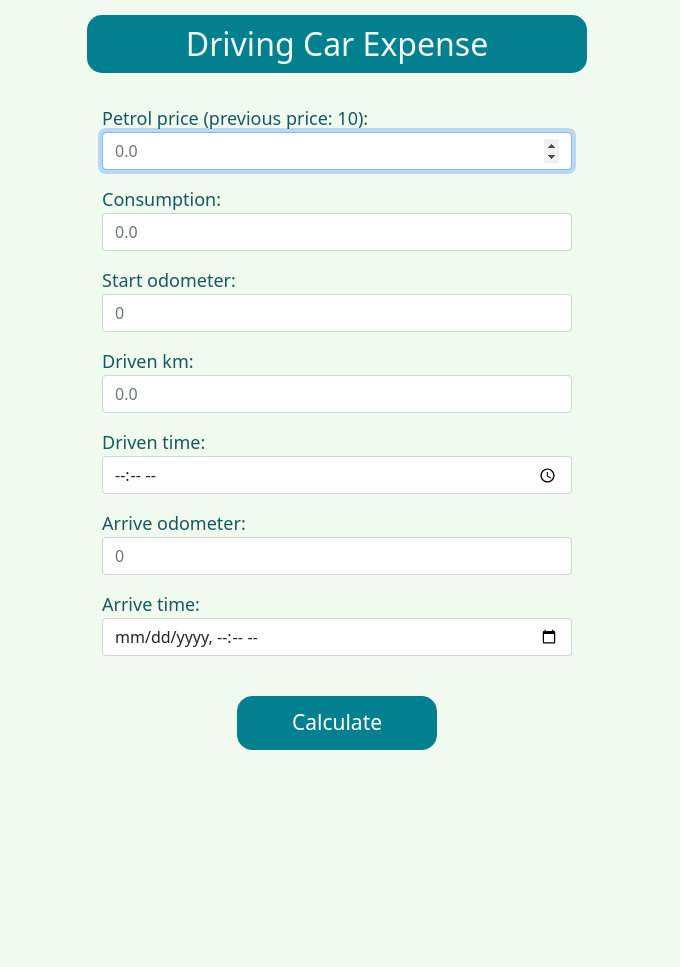
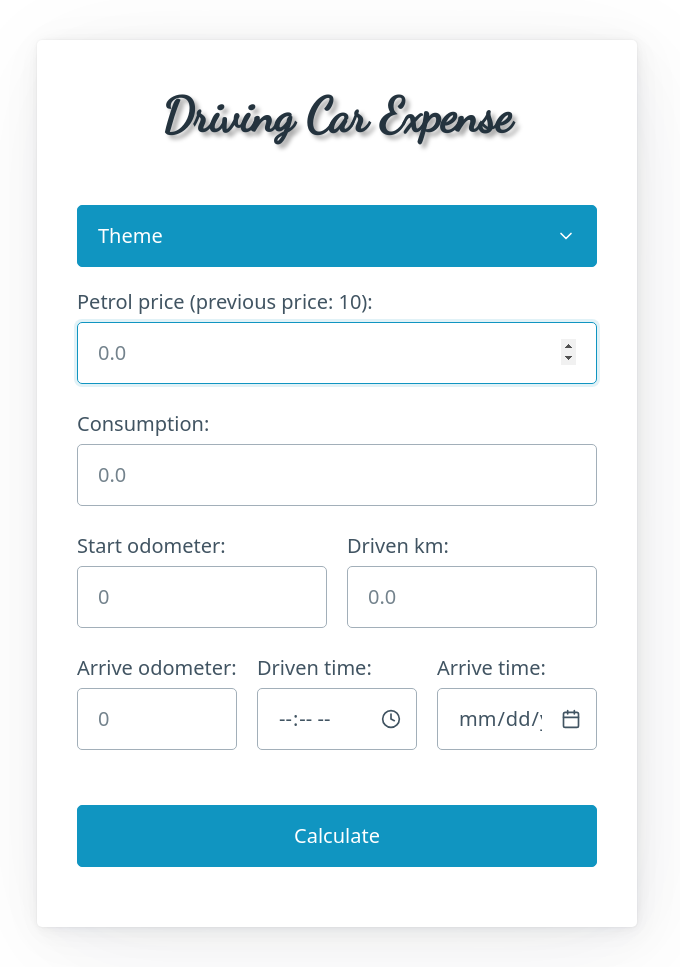
Before and after one commit to acikabubo/driving-car-expense, a FastAPI app: template templates/index.html in a window 1280 px wide. Shown: the whole page, without its empty margins (303-983 px from the left). Before the commit the page ends 750 px from the top, so only its background shows below. Run offline with FastAPI, Linux system fonts and the light colour scheme; the template is opened without the code that fills it: most values are stand-ins (such as "Sample title", 1, 10 or a date in 2020); parts of the project's set-up code (start-up, migrations or seed data) failed here and were passed over.

Commit message:
WIP pico.css theme

```diff
--- a/static/styles.css
+++ b/static/styles.css
@@ -1,59 +1,4 @@
-body {
-    padding: 15px;
-    background-color: #f1faee !important;
+form {
+    max-width: 30em;
+    margin-inline: auto;
 }
-
-.formContainer {
-    display: flex;
-    flex-direction: column;
-}
-
-.container-custom {
-    max-width: 500px;
-    margin-right: auto;
-    margin-left: auto;
-}
-
-.calc {
-    padding: 10px;
-    background-color: #028090;
-    color: #f1faee;
-    border-radius: 15px;
-}
-
-.value {
-    padding: 9px;
-    background-color: #00a896;
-    color: #f1faee;
-    border-radius: 15px;
-    font-size: 21px;
-}
-
-p,
-.form-label {
-    font-size: 18px;
-    font-weight: 500;
-    color: #155a62;
-    margin: 0 !important;
-
-}
-
-.group-calc {
-    padding: 20px 10px 0;
-}
-
-button {
-    background-color: #028090 !important;
-    border-color: #028090 !important;
-    padding: 10px 20px !important;
-    font-size: 21px !important;
-    font-weight: 500 !important;
-    border-radius: 15px !important;
-    max-width: 200px;
-    min-width: 200px;
-    margin-inline: auto !important;
-}
-
-form {
-    padding: 0 15px !important;
-}
--- a/templates/index.html
+++ b/templates/index.html
@@ -1,58 +1,151 @@
 <html>
-
 <head>
     <title>Driving car expanse</title>
     <meta name="viewport" content="width=device-width, initial-scale=1">
+
     <link id="favicon" rel="icon" type="image/x-icon" href="static/images/favicon.ico">
     <link href="{{ url_for('static', path='/styles.css') }}" rel="stylesheet">
-    <link href="https://cdn.jsdelivr.net/npm/bootstrap@5.0.2/dist/css/bootstrap.min.css" rel="stylesheet"
-        integrity="sha384-EVSTQN3/azprG1Anm3QDgpJLIm9Nao0Yz1ztcQTwFspd3yD65VohhpuuCOmLASjC" crossorigin="anonymous">
-    <script src="https://cdn.jsdelivr.net/npm/bootstrap@5.0.2/dist/js/bootstrap.bundle.min.js"
-        integrity="sha384-MrcW6ZMFYlzcLA8Nl+NtUVF0sA7MsXsP1UyJoMp4YLEuNSfAP+JcXn/tWtIaxVXM"
-        crossorigin="anonymous"></script>
+    <link rel="stylesheet" href="https://unpkg.com/@picocss/pico@1.*/css/pico.min.css">
+    <link rel="stylesheet" href="https://fonts.googleapis.com/css?family=Dancing+Script">
+    <style>
+        h2 {
+            font-family: 'Dancing Script', serif;
+            font-size: 48px;
+            text-shadow: 4px 4px 4px #aaa;
+        }
+    </style>
 </head>
-
 <body>
-    <div class="container-custom">
-        <h2 align="center" class="calc">Driving Car Expense</h2><br>
-        <form class="formContainer" action="/calculate" method="POST">
-            <div class="mb-3">
-                <label for="petrol_price" class="form-label">Petrol price (previous price: {{ petrol_price
-                    }}):</label>
-                <input type="number" class="form-control" step="0.1" placeholder="0.0" id="petrol_price"
-                    name="petrol_price" autofocus required>
+    <form action="/calculate" method="POST">
+        <article>
+            <h2 align="center">Driving Car Expense</h2>
+            <details role="list">
+                <summary aria-haspopup="listbox" role="button">Theme</summary>
+                <ul role="listbox">
+                    <li><a href="#" data-theme-switcher="auto">Auto</a></li>
+                    <li><a href="#" data-theme-switcher="light">Light</a></li>
+                    <li><a href="#" data-theme-switcher="dark">Dark</a></li>
+                </ul>
+            </details>
+            <label>Petrol price (previous price: {{ petrol_price }}):
+                <input type="number" step="0.1" placeholder="0.0" name="petrol_price" autofocus required>
+            </label>
+            <label>Consumption:
+                <input type="number" step="0.1" placeholder="0.0" name="consumption" required>
+            </label>
+            <div class="grid">
+                <label>Start odometer:
+                    <input type="number" placeholder="0" name="start_odometer">
+                </label>
+                <label>Driven km:
+                    <input type="number" placeholder="0.0" name="driven_km">
+                </label>
             </div>
-            <div class="mb-3">
-                <label for="consumption" class="form-label">Consumption:</label>
-                <input type="number" class="form-control" step="0.1" placeholder="0.0" id="consumption"
-                    name="consumption" required>
-            </div>
-            <div class="mb-3">
-                <label for="start_odometer" class="form-label">Start odometer:</label>
-                <input type="number" class="form-control" placeholder="0" id="start_odomter" name="start_odometer">
-            </div>
-            <div class="mb-3">
-                <label for="driven_km" class="form-label">Driven km:</label>
-                <input type="number" class="form-control" placeholder="0.0" id="driven_km" name="driven_km">
-            </div>
-            <div class="mb-3">
-                <label for="driven_time" class="form-label">Driven time:</label>
-                <input type="time" class="form-control" placeholder="0.0" id="driven_time" name="driven_time" required>
-            </div>
-            <div class="mb-3">
-                <label for="arrive_odometer" class="form-label">Arrive odometer:</label>
-                <input type="number" class="form-control" placeholder="0" id="arrive_odometer" name="arrive_odometer"
-                    required>
-            </div>
-            <div class="mb-3">
-                <label for="arrive_dt" class="form-label">Arrive time:</label>
-                <input type="datetime-local" class="form-control" placeholder="0" id="arrive_dt" name="arrive_dt"
-                    required>
+            <div class="grid">
+                <label>Arrive odometer:
+                    <input type="number" placeholder="0" name="arrive_odometer" required>
+                </label>
+                <label>Driven time:
+                    <input type="time" placeholder="0.0" name="driven_time" required>
+                </label>
+                <label>Arrive time:
+                    <input type="datetime-local" placeholder="0" name="arrive_dt" required>
+                </label>
             </div>
             <br>
             <button type="submit" class="btn btn-primary">Calculate</button>
-        </form>
-    </div>
+
+        </article>
+    </form>
+
+
 </body>
 
+<!-- Minimal theme switcher -->
+<!-- <script src="../js/theme-switcher.js"></script> -->
+<script>
+    const themeSwitcher = {
+
+            // Config
+            _scheme: "auto",
+            menuTarget: "details[role='list']",
+            buttonsTarget: "a[data-theme-switcher]",
+            buttonAttribute: "data-theme-switcher",
+            rootAttribute: "data-theme",
+            localStorageKey: "picoPreferredColorScheme",
+
+            // Init
+            init() {
+                this.scheme = this.schemeFromLocalStorage;
+                this.initSwitchers();
+            },
+
+            // Get color scheme from local storage
+            get schemeFromLocalStorage() {
+                if (typeof window.localStorage !== "undefined") {
+                    if (window.localStorage.getItem(this.localStorageKey) !== null) {
+                        return window.localStorage.getItem(this.localStorageKey);
+                    }
+                }
+                return this._scheme;
+            },
+
+            // Preferred color scheme
+            get preferredColorScheme() {
+                return window.matchMedia("(prefers-color-scheme: dark)").matches
+                    ? "dark"
+                    : "light";
+            },
+
+            // Init switchers
+            initSwitchers() {
+                const buttons = document.querySelectorAll(this.buttonsTarget);
+                buttons.forEach((button) => {
+                    button.addEventListener("click", event => {
+                        event.preventDefault();
+                        // Set scheme
+                        this.scheme = button.getAttribute(this.buttonAttribute);
+                        // Close dropdown
+                        document.querySelector(this.menuTarget).removeAttribute("open");
+                    }, false);
+                });
+            },
+
+            // Set scheme
+            set scheme(scheme) {
+                if (scheme == "auto") {
+                    this.preferredColorScheme == "dark"
+                        ? (this._scheme = "dark")
+                        : (this._scheme = "light");
+                } else if (scheme == "dark" || scheme == "light") {
+                    this._scheme = scheme;
+                }
+                this.applyScheme();
+                this.schemeToLocalStorage();
+            },
+
+            // Get scheme
+            get scheme() {
+                return this._scheme;
+            },
+
+            // Apply scheme
+            applyScheme() {
+                document
+                    .querySelector("html")
+                    .setAttribute(this.rootAttribute, this.scheme);
+            },
+
+            // Store scheme to local storage
+            schemeToLocalStorage() {
+                if (typeof window.localStorage !== "undefined") {
+                    window.localStorage.setItem(this.localStorageKey, this.scheme);
+                }
+            },
+        };
+
+        // Init
+        themeSwitcher.init();
+</script>
+
 </html>
```
Also changed, not shown: js/theme-switcher.js (added, +82 -0 lines), scan_for_outdated_pkgs.py (added, +161 -0 lines), README.md (added), 1 other file.
